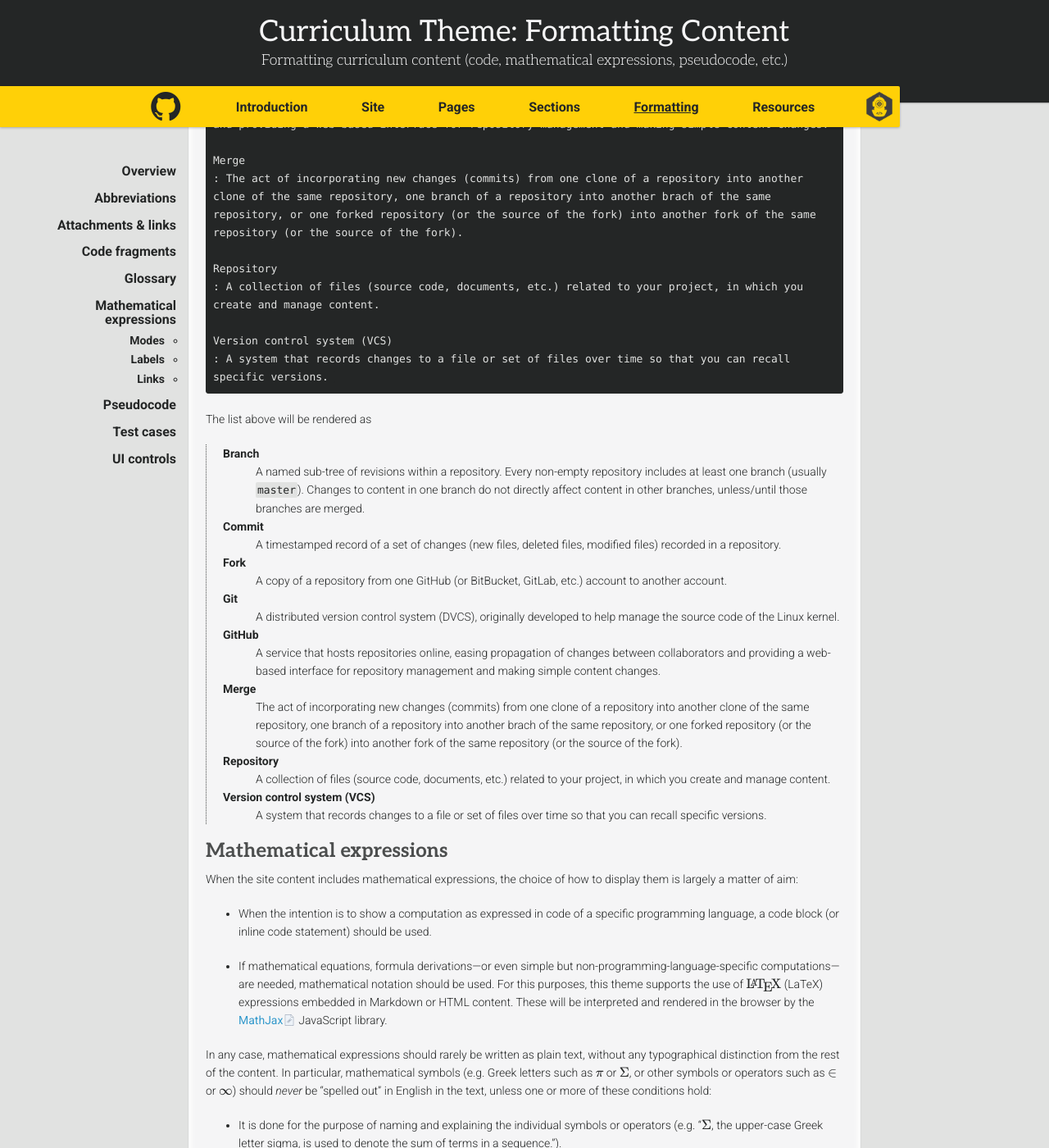
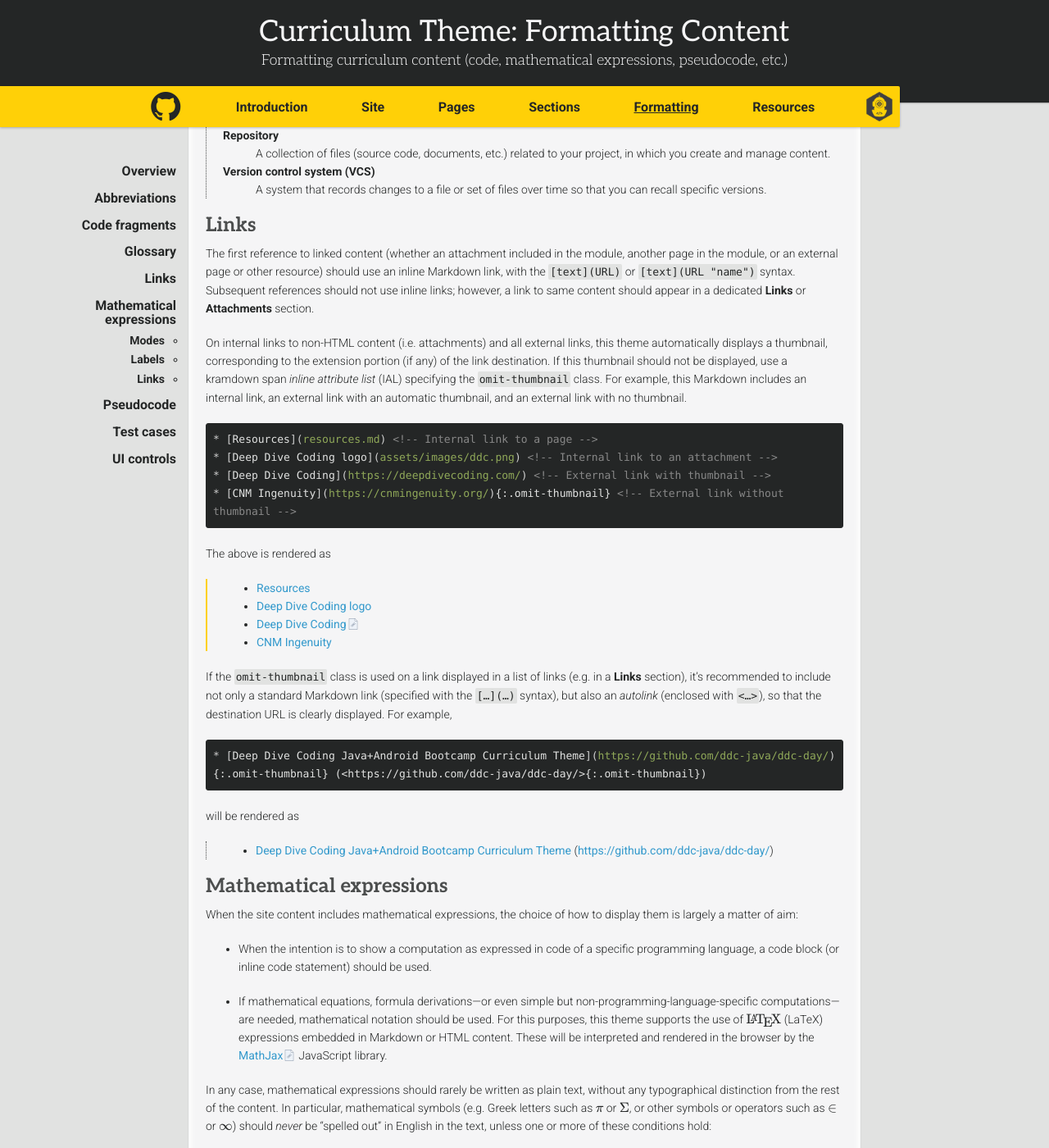
Before and after one commit to ddc-java/ddc-day, a Jekyll site: the page built from formatting.md, in a window 1280 px wide and 1400 px high, scrolled down 3920 px. Shown: the whole window at 82% size. Built offline with Jekyll 4.4.1, drawn with Linux system fonts in a browser that asks for light colours; nearby versions of some CDN libraries; some web fonts are replaced; our own code applies the rules of GitHub Pages for plain Markdown files; formulas are drawn with MathJax 3; some of the changed text lies outside the part shown.

Commit message:
Internal link thumbnail

````diff
--- a/formatting.md
+++ b/formatting.md
@@ -39,36 +39,6 @@
 {:.render-example}
 
 Note that the kramdown abbreviation syntax does not result in immediately rendered content; instead, defining a kramdown abbreviation results in a tooltip attached to subsequent uses of the abbreviation.
-
-## Attachments &amp; links
-
-The first reference to linked content (whether an attachment included in the module, another page in the module, or an external page or other resource) should use an inline Markdown link, with the `[text](URL)` or `[text](URL "name")` syntax. Subsequent references should not use inline links; however, a link to same content should appear in a dedicated **Links** or **Attachments** section.
-
-On external links, this theme automatically displays a thumbnail, corresponding to the extension portion (if any) of the link destination. If this thumbnail should not be displayed, use a kramdown span _inline attribute list_ (IAL) specifying the `omit-thumbnail` class. For example, this Markdown includes an internal link, an external link with an automatic thumbnail, and an external link with no thumbnail.
-
-```markdown
-* [Resources](resources.md) <!-- Internal link -->
-* [Deep Dive Coding](https://deepdivecoding.com/) <!-- External link with thumbnail -->
-* [CNM Ingenuity](https://cnmingenuity.org/){:.omit-thumbnail} <!-- External link without thumbnail -->
-```
-
-The above is rendered as
-
-> * [Resources](resources.md) <!-- Internal link -->
-> * [Deep Dive Coding](https://deepdivecoding.com/) <!-- External link with thumbnail -->
-> * [CNM Ingenuity](https://cnmingenuity.org/){:.omit-thumbnail} <!-- External link without thumbnail -->
-
-
-If the `omit-thumbnail` class is used on a link displayed in a list of links (e.g. in a **Links** section), it's recommended to include not only a standard Markdown link (specified with the `[…](…)` syntax), but also an _autolink_ (enclosed with `<…>`), so that the destination URL is clearly displayed. For example,
-
-```markdown
-* [Deep Dive Coding Java+Android Bootcamp Curriculum Theme](https://github.com/ddc-java/ddc-day/){:.omit-thumbnail} (<https://github.com/ddc-java/ddc-day/>{:.omit-thumbnail})
-```
-
-will be rendered as
-
-> * [Deep Dive Coding Java+Android Bootcamp Curriculum Theme](https://github.com/ddc-java/ddc-day/){:.omit-thumbnail} (<https://github.com/ddc-java/ddc-day/>{:.omit-thumbnail})
-{:.render-example}
 
 ## Code fragments
 
@@ -188,6 +158,38 @@
 >
 > Version control system (VCS)
 > : A system that records changes to a file or set of files over time so that you can recall specific versions.
+{:.render-example}
+
+## Links
+
+The first reference to linked content (whether an attachment included in the module, another page in the module, or an external page or other resource) should use an inline Markdown link, with the `[text](URL)` or `[text](URL "name")` syntax. Subsequent references should not use inline links; however, a link to same content should appear in a dedicated **Links** or **Attachments** section.
+
+On internal links to non-HTML content (i.e. attachments) and all external links, this theme automatically displays a thumbnail, corresponding to the extension portion (if any) of the link destination. If this thumbnail should not be displayed, use a kramdown span _inline attribute list_ (IAL) specifying the `omit-thumbnail` class. For example, this Markdown includes an internal link, an external link with an automatic thumbnail, and an external link with no thumbnail.
+
+```markdown
+* [Resources](resources.md) <!-- Internal link to a page -->
+* [Deep Dive Coding logo](assets/images/ddc.png) <!-- Internal link to an attachment -->
+* [Deep Dive Coding](https://deepdivecoding.com/) <!-- External link with thumbnail -->
+* [CNM Ingenuity](https://cnmingenuity.org/){:.omit-thumbnail} <!-- External link without thumbnail -->
+```
+
+The above is rendered as
+
+> * [Resources](resources.md) <!-- Internal link to a page -->
+> * [Deep Dive Coding logo](assets/images/ddc.png) <!-- Internal link to an attachment -->
+> * [Deep Dive Coding](https://deepdivecoding.com/) <!-- External link with thumbnail -->
+> * [CNM Ingenuity](https://cnmingenuity.org/){:.omit-thumbnail} <!-- External link without thumbnail -->
+
+
+If the `omit-thumbnail` class is used on a link displayed in a list of links (e.g. in a **Links** section), it's recommended to include not only a standard Markdown link (specified with the `[…](…)` syntax), but also an _autolink_ (enclosed with `<…>`), so that the destination URL is clearly displayed. For example,
+
+```markdown
+* [Deep Dive Coding Java+Android Bootcamp Curriculum Theme](https://github.com/ddc-java/ddc-day/){:.omit-thumbnail} (<https://github.com/ddc-java/ddc-day/>{:.omit-thumbnail})
+```
+
+will be rendered as
+
+> * [Deep Dive Coding Java+Android Bootcamp Curriculum Theme](https://github.com/ddc-java/ddc-day/){:.omit-thumbnail} (<https://github.com/ddc-java/ddc-day/>{:.omit-thumbnail})
 {:.render-example}
 
 ## Mathematical expressions
````
